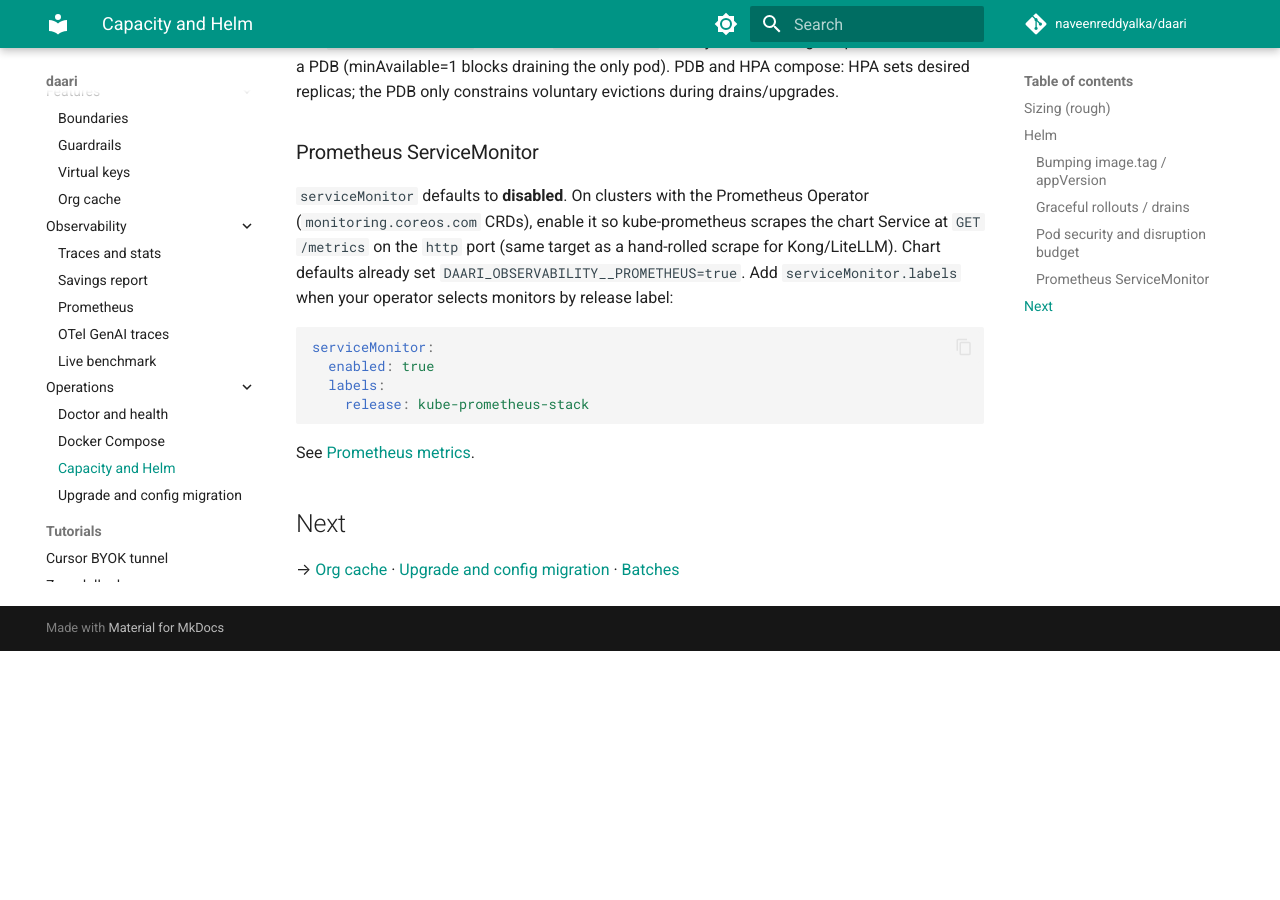
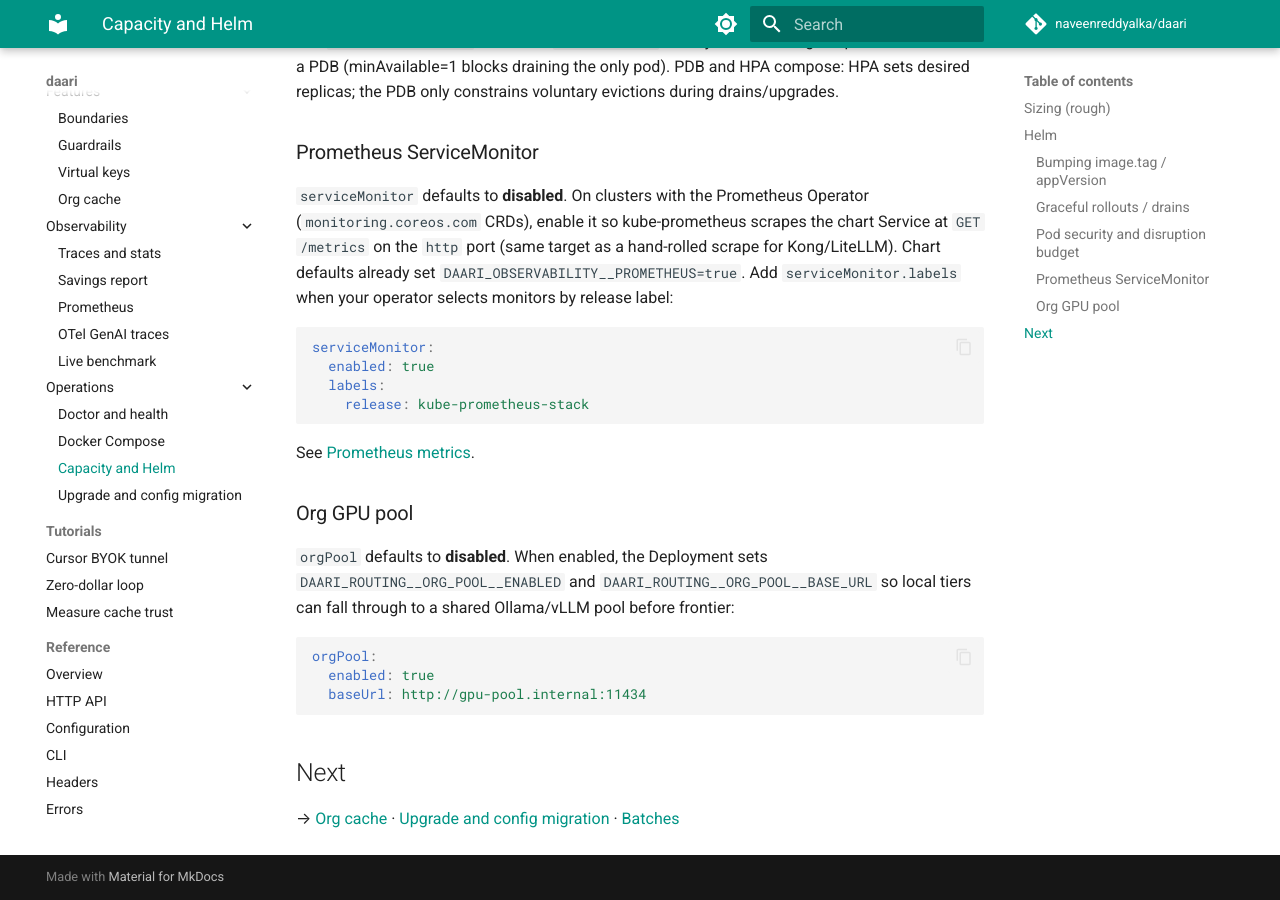
Before and after one commit to naveenreddyalka/daari, an MkDocs documentation site: the page built from docs/developer/guides/operations/capacity-helm.md, in a window 1280 px wide and 900 px high, scrolled down 2365 px. Built offline with MkDocs 1.6.1 and Material for MkDocs 9.7.7, drawn with Linux system fonts in a browser that asks for light colours; comment, search, counter and statistics services are not loaded; before the commit the page ends 3016 px from its top, so only the background shows below that.

Commit message:
feat(deploy): wire Helm orgPool values into Deployment env (#587)
Closes #581. orgPool.enabled sets DAARI_ROUTING__ORG_POOL__ENABLED and
BASE_URL so fleets can point local tiers at an org GPU pool from values.

Co-authored-by: Cursor <cursoragent@cursor.com>
Co-authored-by: daari-autodev <autodev@users.noreply.github.com>

````diff
--- a/docs/developer/guides/operations/capacity-helm.md
+++ b/docs/developer/guides/operations/capacity-helm.md
@@ -97,6 +97,18 @@ serviceMonitor:
 
 See [Prometheus metrics](../observability/metrics-prometheus.md).
 
+### Org GPU pool
+
+`orgPool` defaults to **disabled**. When enabled, the Deployment sets
+`DAARI_ROUTING__ORG_POOL__ENABLED` and `DAARI_ROUTING__ORG_POOL__BASE_URL` so
+local tiers can fall through to a shared Ollama/vLLM pool before frontier:
+
+```yaml
+orgPool:
+  enabled: true
+  baseUrl: http://gpu-pool.internal:11434
+```
+
 ## Next
 
 → [Org cache](../features/org-cache.md) · [Upgrade and config migration](upgrade.md) · [Batches](../features/batches.md)
````
Also changed, not shown: docs/TRACKING.md (+8 -0 lines), 2 other files.
